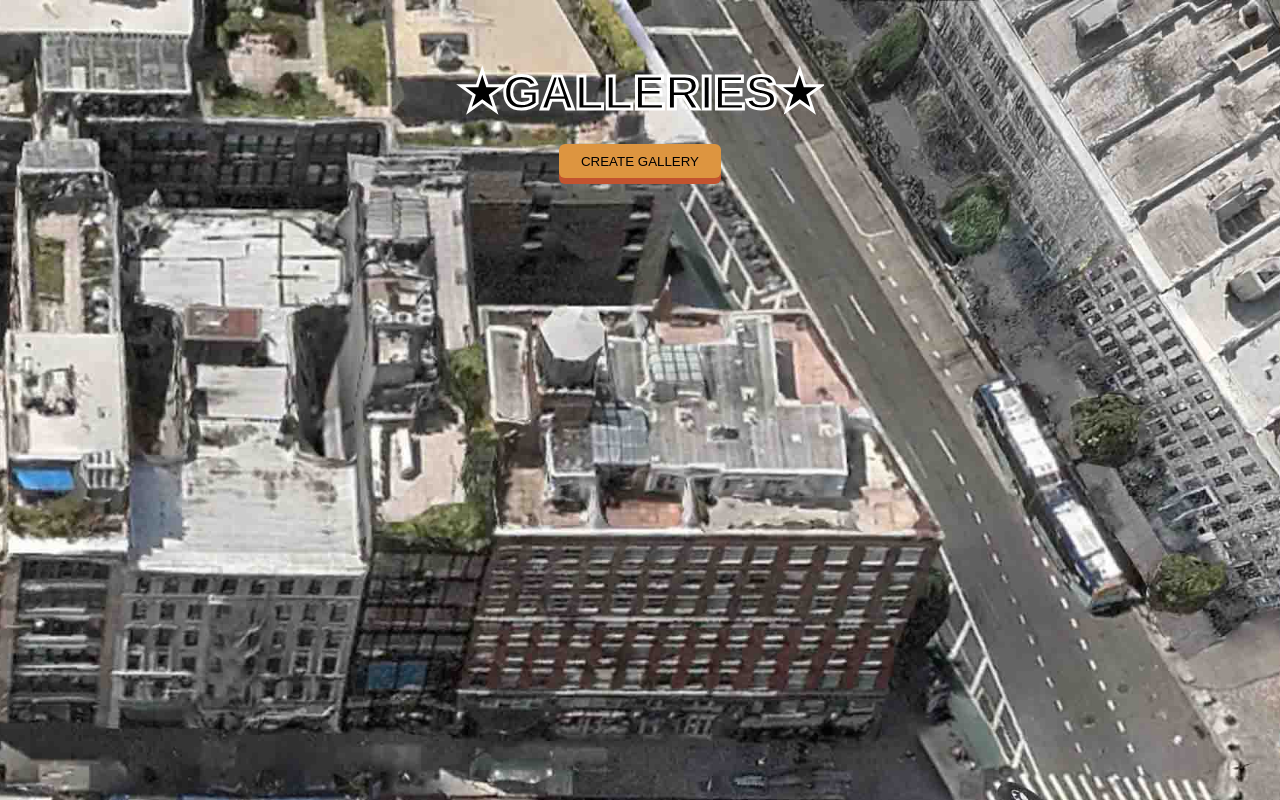
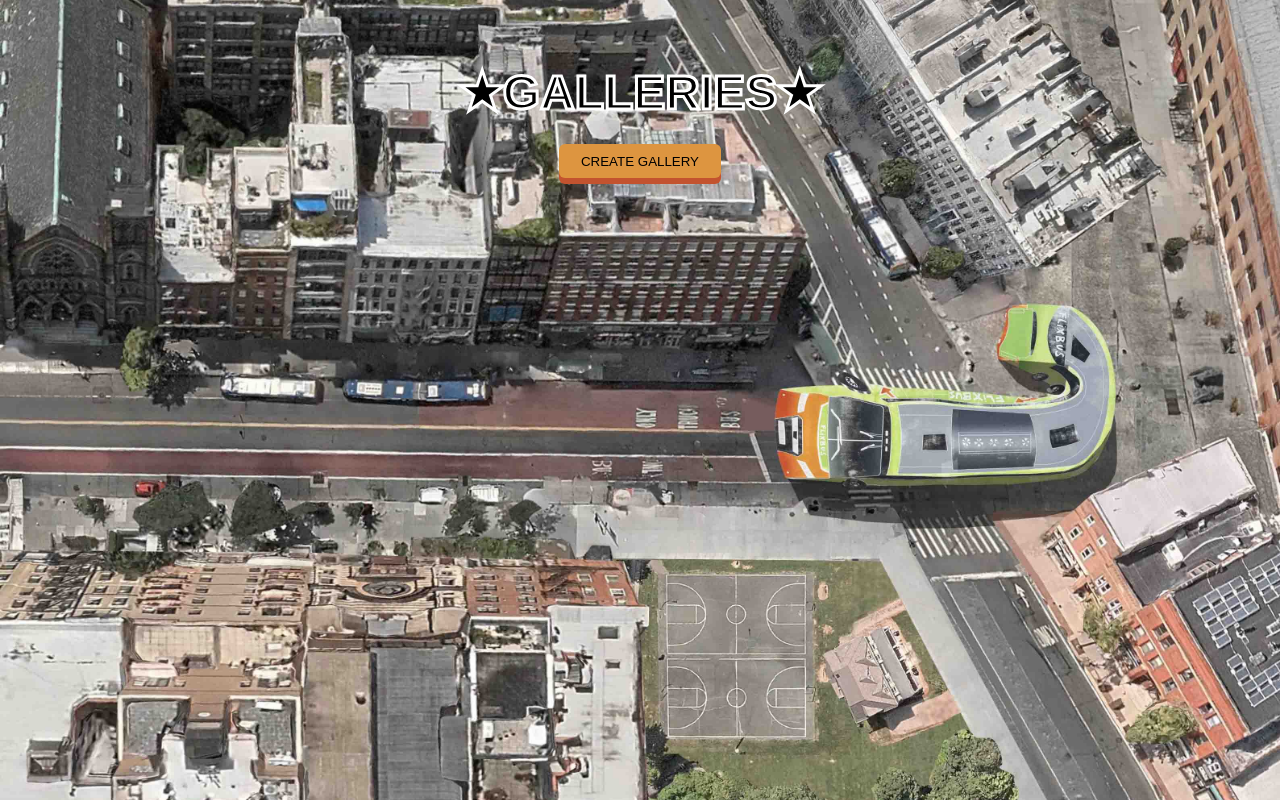
Before and after one commit to darbyjahn/smallphot0-backend, a website: page public/index.html in a window 1280 px wide. Shown: the top 800 px of the page. Drawn offline with Linux system fonts and the light colour scheme; no server answers.

Commit message:
Add files via upload

```diff
--- a/public/index.html
+++ b/public/index.html
@@ -12,18 +12,11 @@ body {
   margin: 0;
   padding: 2rem;
   font-family: Arial, Helvetica, sans-serif;
-  background: url('bg.png') no-repeat center center;
+
+  background: url('bg.png') no-repeat center center fixed;
   background-size: cover;
-  background-attachment: scroll;
-  Height: 200vh; /* remove */
 }
 
-.foreground {
-  position: fixed;
-  inset: 0;
-  padding: 2rem;
-  overflow-y: auto;
-}
 
 h1 {
   text-align: center;
@@ -140,10 +133,10 @@ h1 {
 
 <body>
 
-<div class="foreground">
+<h1>★GALLERIES★</h1>
 
-<h1>★GALLERIES★</h1>
 <button id="createBtn">CREATE GALLERY</button>
+
 <div class="gallery-list" id="galleryList"></div>
 
 <!-- ---------- CREATE MODAL ---------- -->
```
